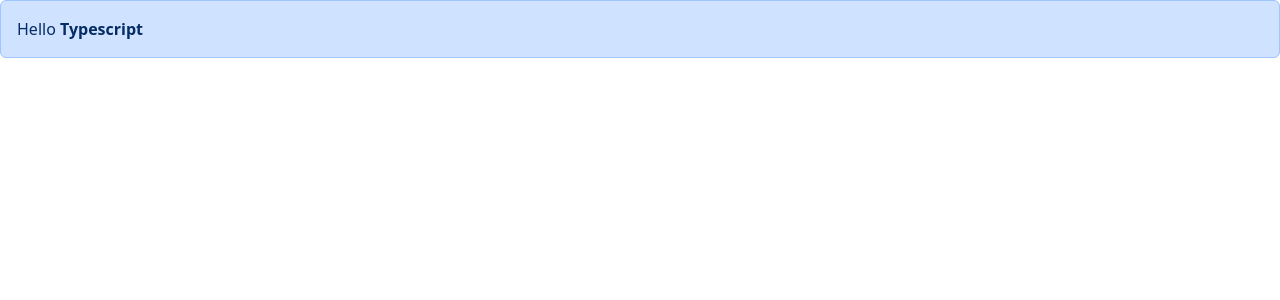
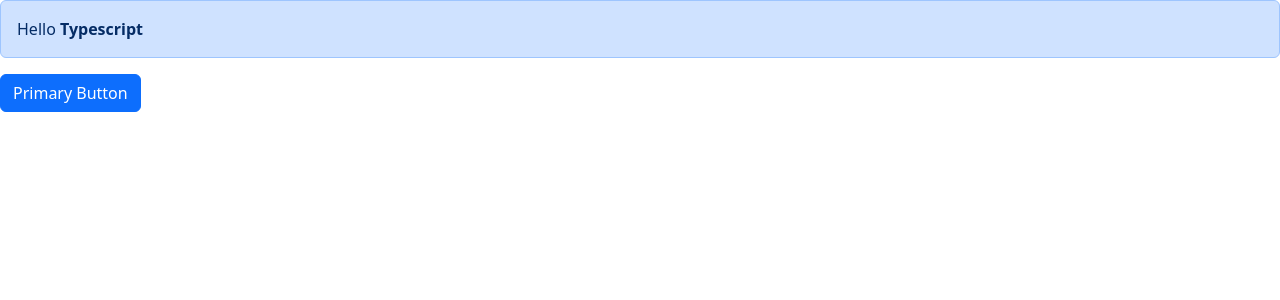
Before and after one commit to chianugo/react-tut, a React (Vite) app: page / in a window 1280 px wide. Shown: the top 300 px of the page. Built offline with nearby package versions, Linux system fonts and the light colour scheme.

Commit message:
exercise 1, create button

```diff
--- a/src/App.tsx
+++ b/src/App.tsx
@@ -1,4 +1,5 @@
 import Alert from "./components/Alert";
+import Button from "./components/Button";
 
 function App() {
   return (
@@ -6,6 +7,7 @@ function App() {
       <Alert>
         Hello <strong>Typescript</strong>
       </Alert>
+      <Button name="Primary Button" />
     </div>
   );
 }
--- /dev/null
+++ b/src/components/Button.tsx
@@ -0,0 +1,13 @@
+interface ButtonProps {
+  name: string;
+}
+
+const Button = ({ name }: ButtonProps) => {
+  return (
+    <button type="button" className="btn btn-primary">
+      {name}
+    </button>
+  );
+};
+
+export default Button;
```
